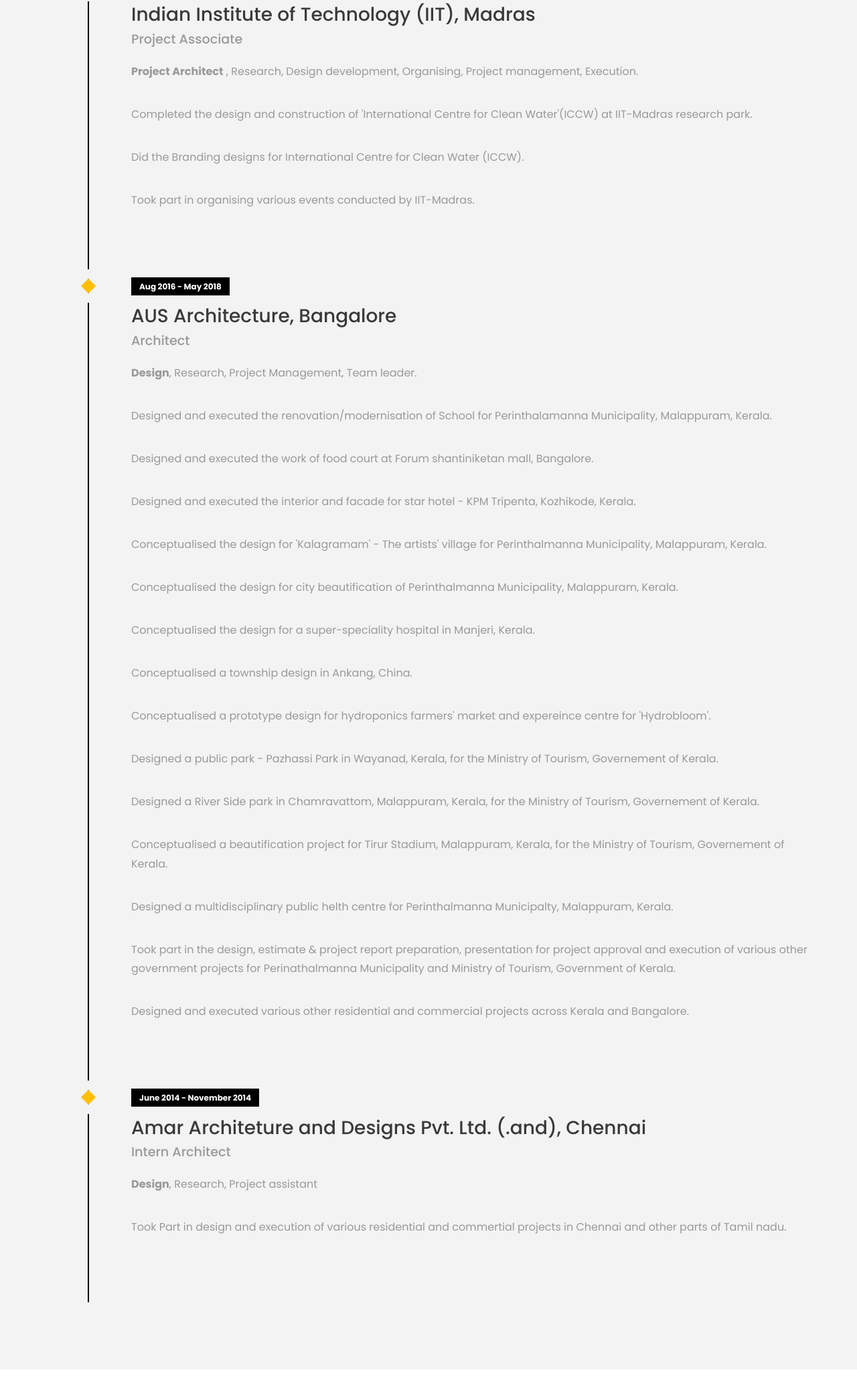
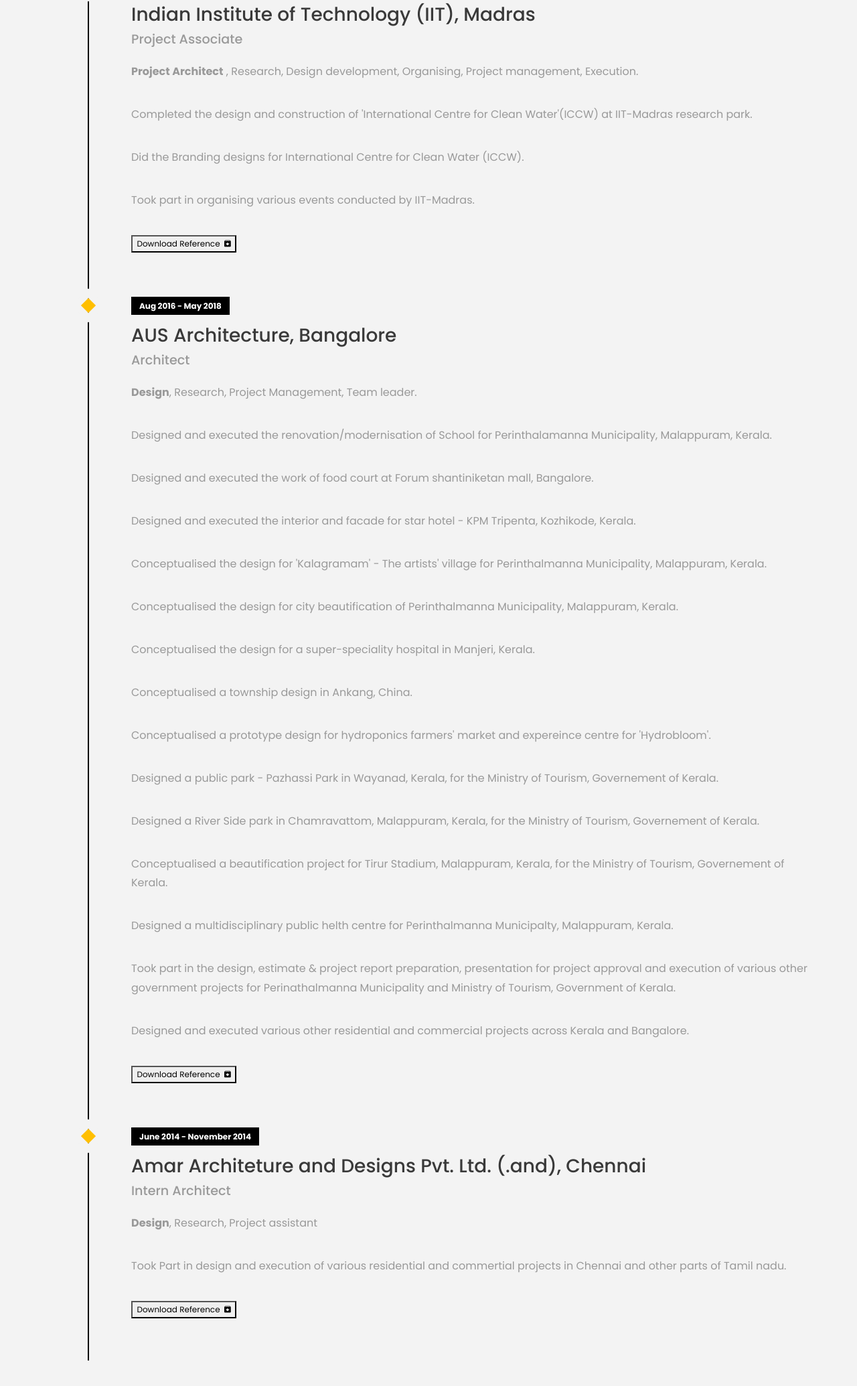
Before and after one commit to shamiliq/arshamil.github.io, a website: page experience.html in a window 1280 px wide. Shown: the part 541-2610 px from the top of the page at 67% size. Before the commit the page ends 2585 px from the top, so only its background shows below. Drawn offline with Linux system fonts and the light colour scheme.

Commit message:
commit 7

```diff
--- a/experience.html
+++ b/experience.html
@@ -104,6 +104,9 @@
                             <p>Completed the design and construction of 'International Centre for Clean Water'(ICCW) at IIT-Madras research park.</p>
                             <p>Did the Branding designs for International Centre for Clean Water (ICCW).</p>
                             <p>Took part in organising various events conducted by IIT-Madras.</p>
+                            <form method="get" action="resume/exp_iit.pdf">
+   <button type="submit" style="font-size: 12px">&nbsp;&nbsp;Download Reference&nbsp;&nbsp;<i class="ion-help-buoy">&nbsp;&nbsp;</i></button>
+</form>
                         </div>
                     </li>
                     <li class="timeline-event" data-aos="fade-up" data-aos-delay=".2">
@@ -127,6 +130,9 @@
                             <p>Designed a multidisciplinary public helth centre for Perinthalmanna Municipalty, Malappuram, Kerala.</p>
                             <p>Took part in the design, estimate & project report preparation, presentation for project approval and execution of various other government projects for Perinathalmanna Municipality and Ministry of Tourism, Government of Kerala.</p>
                             <p>Designed and executed various other residential and commercial projects across Kerala and Bangalore.</p>
+                            <form method="get" action="resume/exp_aus.pdf">
+   <button type="submit" style="font-size: 12px">&nbsp;&nbsp;Download Reference&nbsp;&nbsp;<i class="ion-help-buoy">&nbsp;&nbsp;</i></button>
+</form>
                         </div>
                     </li>
 
@@ -138,6 +144,9 @@
                             <h4>Intern Architect</h4>
                             <p><strong>Design</strong>, Research, Project assistant</p>
                             <p>Took Part in design and execution of various residential and commertial projects in Chennai and other parts of Tamil nadu.</p>
+                            <form method="get" action="resume/exp_and.pdf">
+   <button type="submit" style="font-size: 12px">&nbsp;&nbsp;Download Reference&nbsp;&nbsp;<i class="ion-help-buoy">&nbsp;&nbsp;</i></button>
+</form>
 
                         </div>
                     </li>
```
Also changed, not shown: about.html (+5 -2 lines), samana.html (+1 -1 lines), 4 other files.
